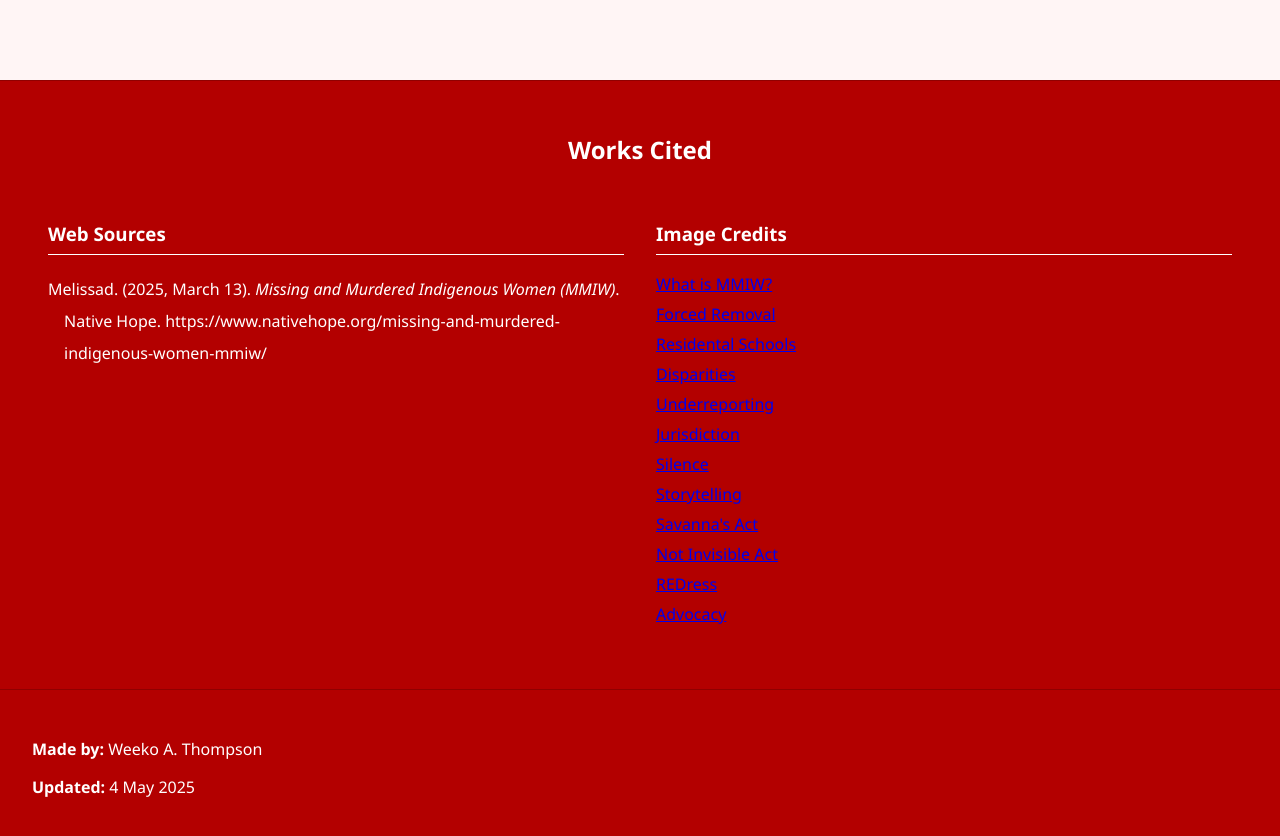
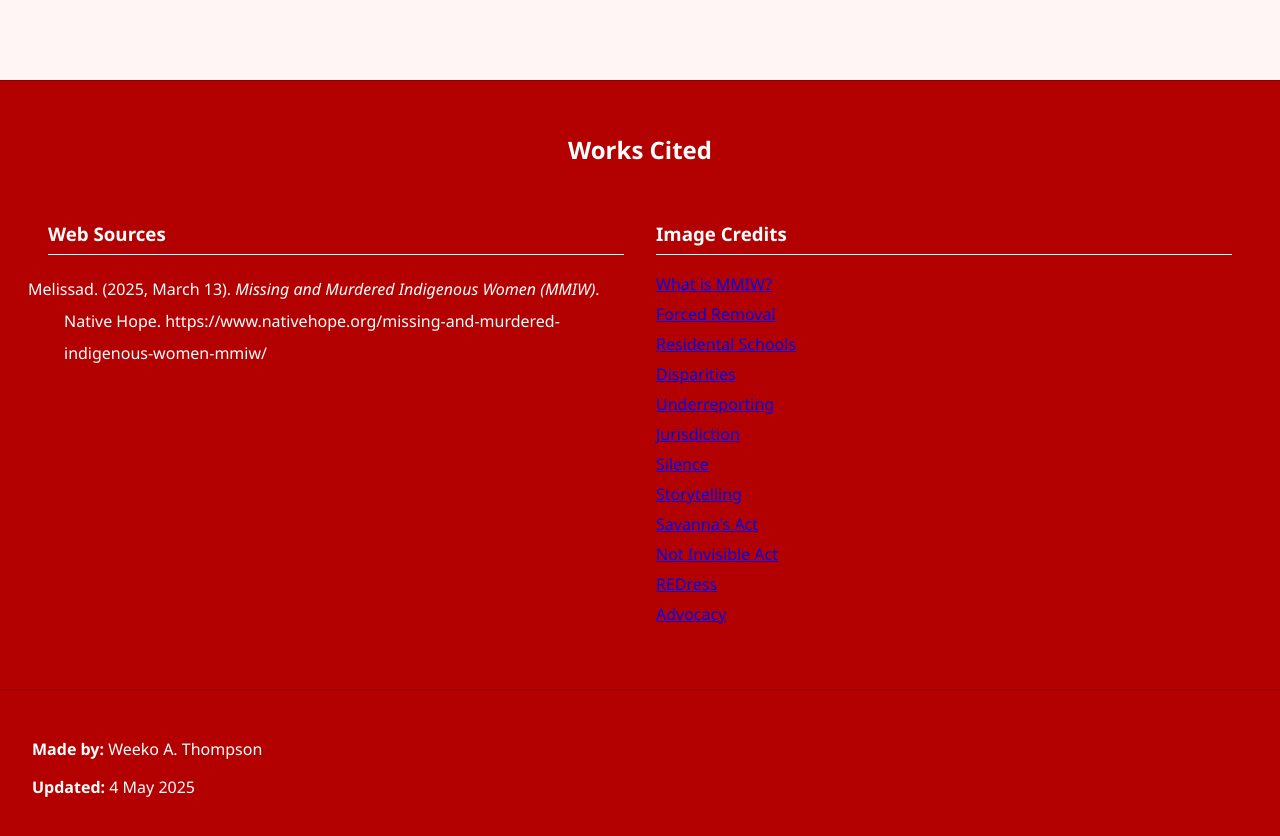
Before and after one commit to AvgThrower/MMIW-Final, a plain HTML site: page sources.html in a window 1280 px wide. Drawn offline with Linux system fonts and the light colour scheme.

Commit message:
Update styles.css

```diff
--- a/styles.css
+++ b/styles.css
@@ -125,7 +125,7 @@ h2{
 }
 
 .apa-reference{
-  text-indent: -1em;
+  text-indent: -36px;
   padding-left: 1em;
   line-height: 2;
 }
```
